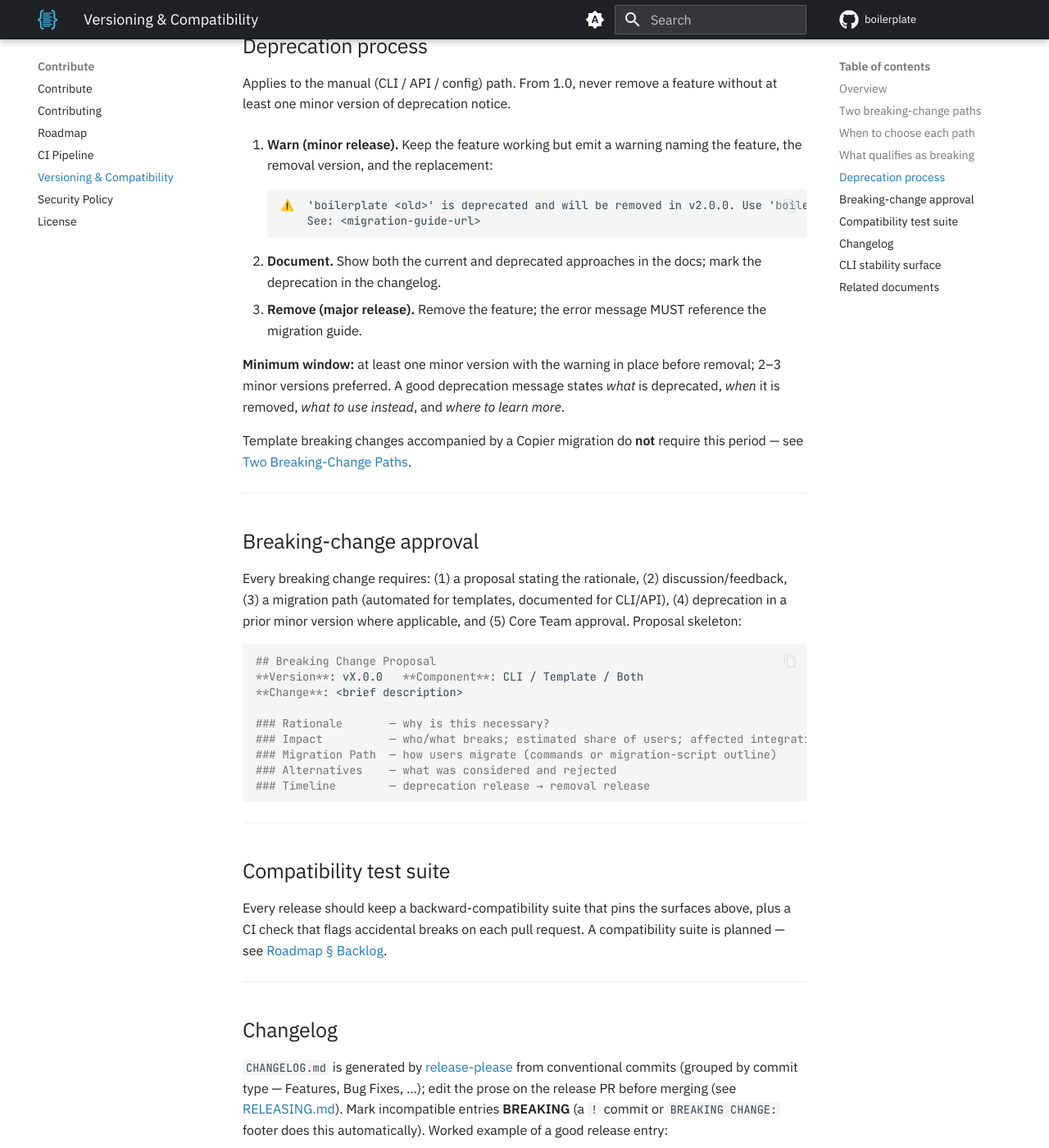
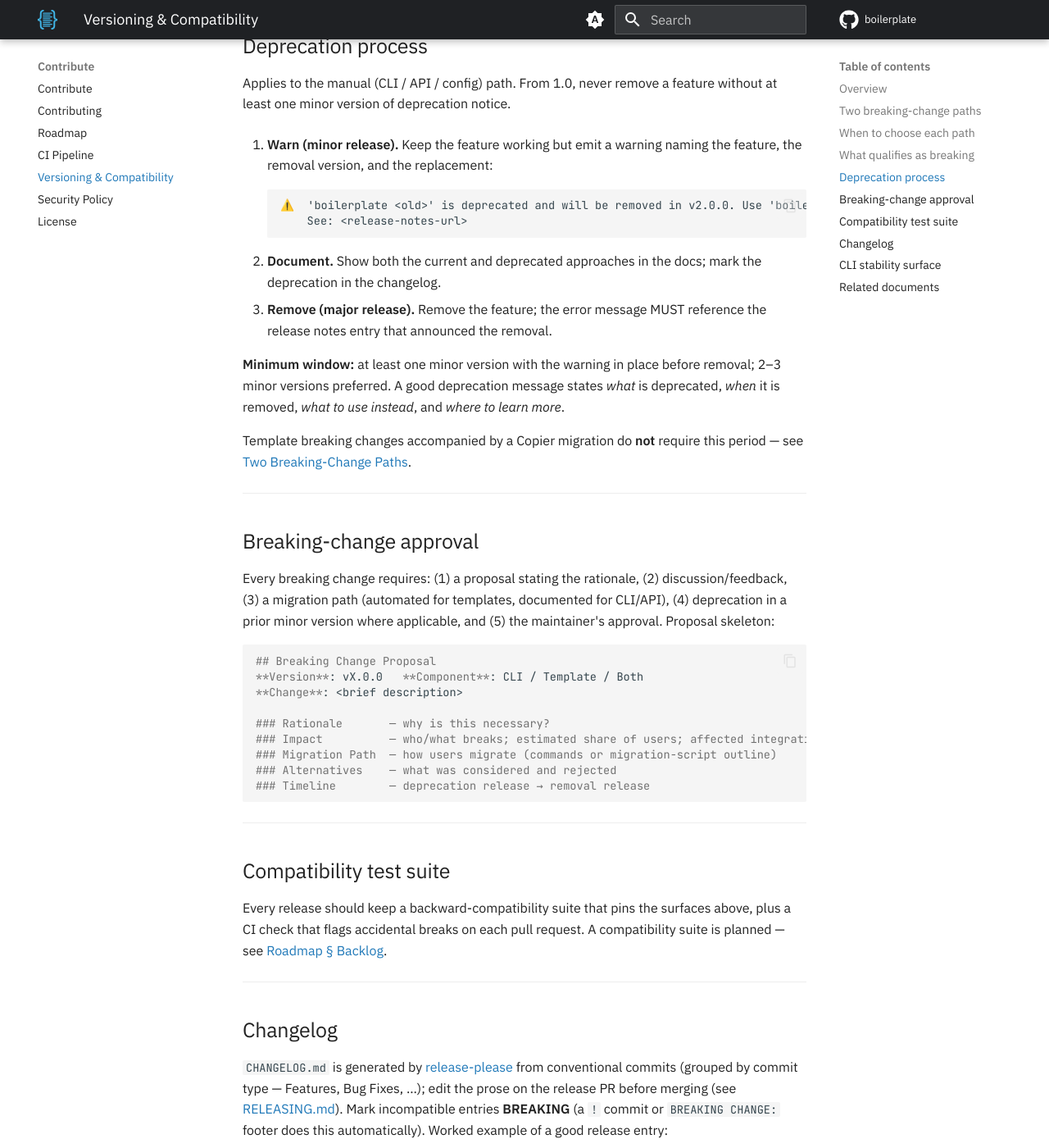
Before and after one commit to TheRealBillSiegler/boilerplate, an MkDocs documentation site: the page built from docs/governance/versioning.md, in a window 1280 px wide and 1400 px high, scrolled down 1978 px. Shown: the whole window at 82% size. Built offline with MkDocs 1.6.1 and Material for MkDocs 9.7.7, drawn with Linux system fonts in a browser that asks for light colours; comment, search, counter and statistics services are not loaded; the version menu is left out; some of the changed text lies outside the part shown.

Commit message:
docs(governance): fix breaking-change policy accuracy
Two stale claims in the same policy: approval named a Core Team that
CODEOWNERS has never listed, and the CLI/template migration-guide
pointers looped back on each other without ever landing on a real CLI
migration-guide page. CLI breaking changes now route to the changelog's
BREAKING entry and the release notes instead.

Co-Authored-By: Claude Sonnet 5 <noreply@anthropic.com>

````diff
--- a/docs/governance/versioning.md
+++ b/docs/governance/versioning.md
@@ -59,11 +59,11 @@ Applies to the manual (CLI / API / config) path. From 1.0, never remove a featur
 
     ```text
     ⚠️  'boilerplate <old>' is deprecated and will be removed in v2.0.0. Use 'boilerplate <new>' instead.
-        See: <migration-guide-url>
+        See: <release-notes-url>
     ```
 
 2. **Document.** Show both the current and deprecated approaches in the docs; mark the deprecation in the changelog.
-3. **Remove (major release).** Remove the feature; the error message MUST reference the migration guide.
+3. **Remove (major release).** Remove the feature; the error message MUST reference the release notes entry that announced the removal.
 
 **Minimum window:** at least one minor version with the warning in place before removal; 2–3 minor versions preferred. A good deprecation message states *what* is deprecated, *when* it is removed, *what to use instead*, and *where to learn more*.
 
@@ -73,7 +73,7 @@ Template breaking changes accompanied by a Copier migration do **not** require t
 
 ## Breaking-change approval
 
-Every breaking change requires: (1) a proposal stating the rationale, (2) discussion/feedback, (3) a migration path (automated for templates, documented for CLI/API), (4) deprecation in a prior minor version where applicable, and (5) Core Team approval. Proposal skeleton:
+Every breaking change requires: (1) a proposal stating the rationale, (2) discussion/feedback, (3) a migration path (automated for templates, documented for CLI/API), (4) deprecation in a prior minor version where applicable, and (5) the maintainer's approval. Proposal skeleton:
 
 ```markdown
 ## Breaking Change Proposal
@@ -106,7 +106,7 @@ Every release should keep a backward-compatibility suite that pins the surfaces
 - New `compose` command for template composition
 
 ### Changed
-- **BREAKING:** renamed a command (old name removed — see migration guide)
+- **BREAKING:** renamed a command (old name removed)
 
 ### Deprecated
 - A flag superseded by a clearer alias
@@ -121,7 +121,7 @@ Every release should keep a backward-compatibility suite that pins the surfaces
 - Bumped a dependency to address a CVE
 ```
 
-For a CLI breaking change, also publish a migration guide — what changed, why, and how to update scripts — using the [Migration Guide Template](../templates-hub/migration-guide-template.md).
+A CLI breaking change is communicated through its changelog **BREAKING** entry and the release PR's release notes — no separate migration guide. A template breaking change publishes one using the [Migration Guide Template](../templates-hub/migration-guide-template.md).
 
 ---
 
````
Also changed, not shown: docs/templates-hub/migration-guide-template.md (+1 -4 lines).
